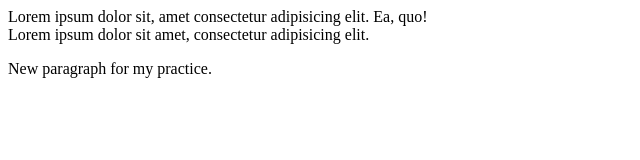
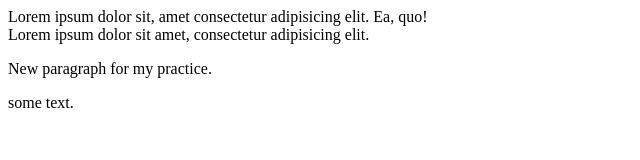
Before and after one commit to Sanchessa/git-practice, a plain HTML site: page index.html in a window 1280 px wide. Shown: the full height of the page, 0-640 px from the left. Drawn offline with Linux system fonts and the light colour scheme.

Commit message:
feat: added new span with text into index.html

```diff
--- a/index.html
+++ b/index.html
@@ -15,5 +15,8 @@
 	<p>
 		New paragraph for my practice.
 	</p>
+	<span>
+		some text.
+	</span>
 </body>
 </html>
```
